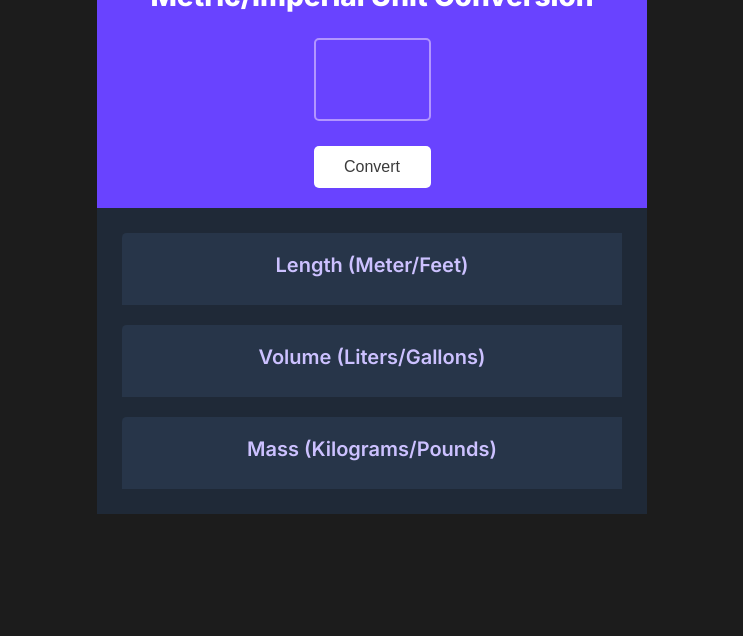
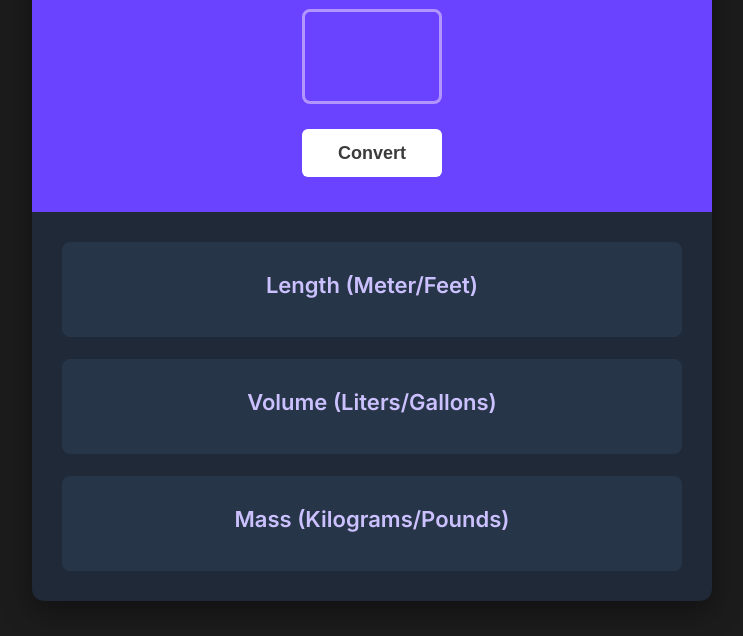
Before and after one commit to UzairSuriya/measure-mate, a plain HTML site: page index.html in a window 1280 px wide. Shown: the part 164-800 px from the top of the page, without its empty margins (268-1011 px from the left). Drawn offline with Linux system fonts and the light colour scheme.

Commit message:
style: scale UI elements for larger and bolder layout

```diff
--- a/style.css
+++ b/style.css
@@ -16,88 +16,99 @@ body {
     justify-content: center;
     align-items: center;
     min-height: 100vh;
+    padding: 30px 20px;
 }
 
 .container {
-    width: 550px;
+    width: 100%;
+    max-width: 680px;
     background-color: #1F2937;
+    border-radius: 12px;
     overflow: hidden;
+    box-shadow: 0px 10px 30px rgba(0, 0, 0, 0.4);
 }
 
 .units-heading {
-    width: 550px;
+    width: 100%;
     background-color: #6943FF;
     display: flex;
     flex-direction: column;
     justify-content: center;
     align-items: center;
     text-align: center;
-    padding: 20px 20px;
+    padding: 35px 25px;
 }
 
 .units-heading h1 {
-    width: 448.4px;
+    width: 100%;
+    max-width: 500px;
     margin-bottom: 25px;
     font-weight: 800;
-    font-size: 28px;
+    font-size: 32px;
     color: #FFFFFF;
 }
 
 #input-el {
-    width: 117px;
-    height: 83px;
+    width: 140px;
+    height: 95px;
     margin-bottom: 25px;
-    border-radius: 5px;
-    border: 2px solid #B295FF;
+    border-radius: 8px;
+    border: 3px solid #B295FF;
     background-color: transparent;
     color: #FFFFFF;
     font-weight: 800;
-    font-size: 58px;
+    font-size: 64px;
     text-align: center;
     outline: none;
 }
 
 #btn-el {
-    width: 117px;
-    height: 42px;
+    width: 140px;
+    height: 48px;
     border: none;
-    border-radius: 5px;
+    border-radius: 6px;
     background-color: #FFFFFF;
-    font-weight: 500;
-    font-size: 16px;
+    font-weight: 600;
+    font-size: 18px;
     cursor: pointer;
     color: #3B3B3B;
+    transition: background-color 0.2s ease;
+}
+
+#btn-el:hover {
+    background-color: #F0F0F0;
 }
 
 .units {
-    padding: 25px;
+    padding: 30px;
     display: flex;
     flex-direction: column;
-    gap: 20px;
+    gap: 22px;
 }
 
 .units .length,
-.volume,
-.mass {
-    width: 500px;
-    border-top-left-radius: 4.68px;
+.units .volume,
+.units .mass {
+    width: 100%;
+    border-radius: 8px;
     background-color: #273549;
     display: flex;
     flex-direction: column;
     align-items: center;
     justify-content: center;
-    padding: 20px 10px;
+    padding: 22px 15px;
+    min-height: 95px;
 }
 
 .units h1 {
     font-weight: 600;
-    font-size: 20px;
+    font-size: 22px;
     color: #CCC1FF;
-    margin-bottom: 8px;
+    margin-bottom: 10px;
 }
 
 .units p {
     font-weight: 400;
-    font-size: 14px;
+    font-size: 16px;
     color: #FFFFFF;
 }
```
